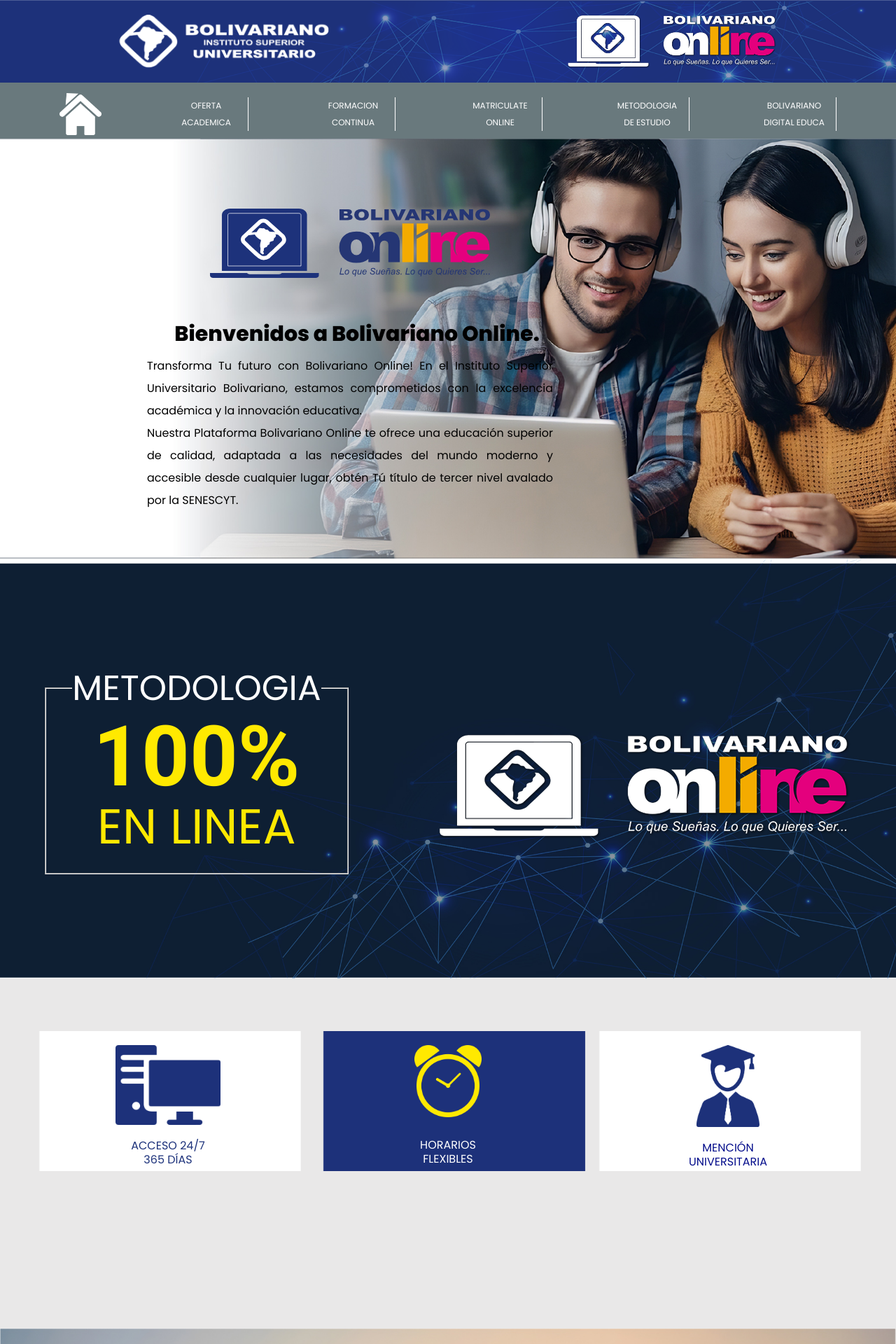
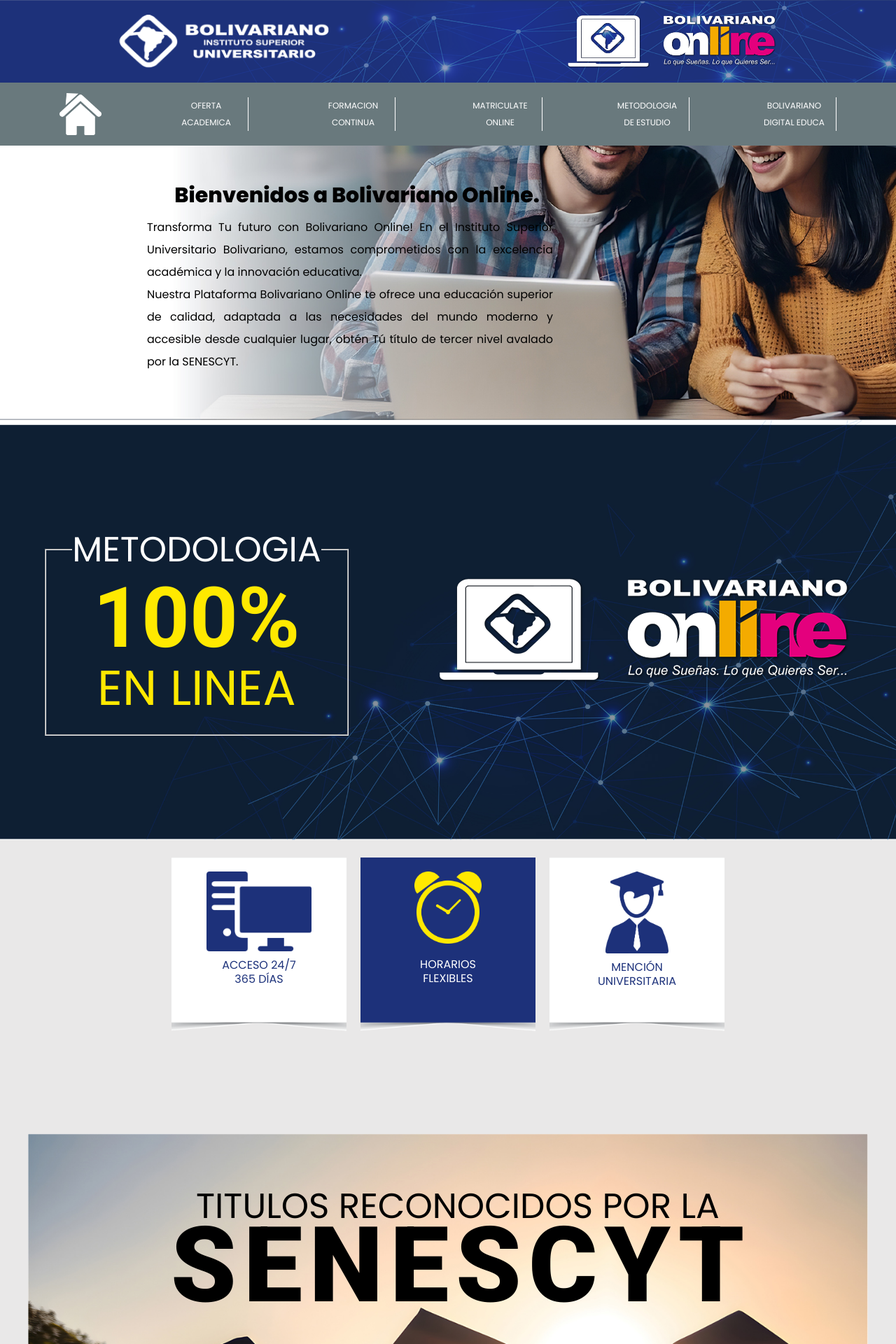
Before and after one commit to raocampo/webonlineIUB, a PHP site: page / in a window 1280 px wide. Shown: the top 1920 px of the page at 70% size. Run offline with PHP 8.4, Linux system fonts and the light colour scheme.

Commit message:
Se realiza unos cambios solicitados y se ajusta el diseño del proyecto

```diff
--- a/css/style.css
+++ b/css/style.css
@@ -110,7 +110,11 @@
   background-repeat: no-repeat;
   background-size: cover;
   background-position: center center;
+  position: fixed;
+  top: 0;
+  width: 100%;
   height: 12rem;
+  z-index: 1000;
   /*margin-bottom: 4.8rem;*/
 }
 @media (min-width: 768px){
@@ -293,7 +297,6 @@
 
   .card-hero img{
     width: 40rem;
-
   }
 }
 
@@ -356,19 +359,9 @@
   margin-top: 5rem;
 }
 
-@media (min-width: 1024px ) {
-
-  .contenido-metodo{
-    display: flex;
-    flex-direction: row;
-    justify-content: space-around;
-    align-items: center;
-  }
-}
-
 @media (min-width: 768px) {
   .metodologia{
-    margin-top: 15rem;
+    margin-top: 5rem;
     font-size: 5rem;
     line-height: 7rem;
     color: #fff;
@@ -383,14 +376,28 @@
     font-size: 7rem;
     color: #FFE900;
   }
+
+}
+
+@media (min-width: 1024px ) {
+
+  .metodologia{
+    margin-top: 15rem;
+    font-size: 5rem;
+    line-height: 7rem;
+    color: #fff;
+  }
+
+  .contenido-metodo{
+    display: flex;
+    flex-direction: row;
+    justify-content: space-around;
+    align-items: center;
+  }
   .carrusel img{
-    margin-top: 20rem;
+    margin-top: 15rem;
   }
 }
-
-
-
-
 
 /*SECCION BOTONES*/
 
@@ -399,7 +406,7 @@
   background-repeat: no-repeat;
   background-size: cover;
   background-position: center center;
-  height: 80rem;
+  height: 63rem;
 }
 .botones img{
   display: block;
@@ -412,10 +419,10 @@
 
 .sub-botones{
   display: flex;
+  flex-direction: column;
   align-items: center;
-  justify-content: center;
   height: 30rem;
-  margin-bottom: 20rem;
+  margin-bottom: 32rem;
 }
 
 .sub-botones img{
@@ -428,20 +435,20 @@
   background-repeat: no-repeat;
   background-size: cover;
   background-position: center center;
-  width: 40rem;
-  height: 20rem;
+  width: 25rem;
+  height: 25rem;
   padding: 2rem;
-  margin-top: 5rem;
+  /*margin-top: 5rem;*/
 }
 .horario{
   background-image: url(../assets/images/fondoBotonAzul.png);
   background-repeat: no-repeat;
   background-size: cover;
   background-position: center center;
-  width: 40rem;
-  height: 20rem;
+  width: 25rem;
+  height: 25rem;
   padding: 2rem;
-  margin-top: 5rem;
+  /*margin-top: 5rem;*/
 }
 
 .acceso p{
@@ -453,20 +460,20 @@
   line-height: 2rem;
 }
 .mencion p{
-  color: #040d8b;
+  color: #1D327B;
   line-height: 2rem;
 }
 .acceso img{
   width: 15rem;
-  margin-bottom: 2rem;
+  margin-bottom: 1rem;
 }
 .horario img{
   width: 9.6rem;
-  margin-bottom: 3rem;
+  margin-bottom: 2rem;
 }
 .mencion img{
   width: 9rem;
-  margin-bottom: 2rem;
+  margin-bottom: 1rem;
 }
 
 .imagen-superpuesta{
@@ -474,20 +481,77 @@
 }
 .imagen-superpuesta p{
   position: absolute;
-  top: 10%;
-  left: 40%;
-  font-size: 2.6rem;
+  top: 5%;
+  left: 20%;
+  font-size: 1.6rem;
 }
 .imagen-superpuesta h4{
   position: absolute;
   top: 10%;
-  left: 39.5%;
-  font-size: 6.8rem;
+  left: 20%;
+  font-size: 3.5rem;
   letter-spacing: 1rem;
 }
 
+
+@media (min-width: 768px){
+  .botones{
+    height: 80rem;
+  }
+
+  .sub-botones{
+    display: flex;
+    flex-direction: row;
+    align-items: center;
+    justify-content: center;
+    margin-bottom: 10rem;
+  }
+
+  .imagen-superpuesta{
+    position: relative;
+  }
+
+  .imagen-superpuesta p{
+    position: absolute;
+    top: 10%;
+    left: 22%;
+    font-size: 3rem;
+  }
+  .imagen-superpuesta h4{
+    position: absolute;
+    top: 10%;
+    left: 20%;
+    font-size: 8rem;
+    letter-spacing: 1rem;
+  }
+}
+
+@media (min-width: 1024px){
+  .sub-botones{
+    display: flex;
+    flex-direction: row;
+    align-items: center;
+    justify-content: center;
+    gap: 2rem;
+    margin-bottom: 12rem;
+  }
+  .imagen-superpuesta p{
+    position: absolute;
+    top: 7%;
+    left: 20%;
+    font-size: 5rem;
+  }
+  .imagen-superpuesta h4{
+    position: absolute;
+    top: 5%;
+    left: 17%;
+    font-size: 15rem;
+    letter-spacing: 1rem;
+  }
+}
+
 footer{
-  margin-top: 65rem;
+  margin-top: 25rem;
   background-color: #004f9e;
   display: flex;
   justify-content: space-evenly;
@@ -502,3 +566,14 @@
   color: #ffe800;
   font-size: 1.5rem;
 }
+
+@media (min-width: 768px){
+  footer{
+    margin-top: 10rem;
+  }
+}
+@media (min-width: 1024px){
+  footer{
+    margin-top: 40rem;
+  }
+}
--- a/index.html
+++ b/index.html
@@ -50,11 +50,11 @@
       <input type="checkbox" id="check" class="menu_checkbox">
       <ul class="menu-mobile-items">
         <li><a href="index.html">Inicio</a></li>
-        <li><a href="quieneSomos.html">Oferta Academica</a></li>
-        <li><a href="servicios.html">Formacion Continua</a></li>
-        <li><a href="blog.html">Matriculate</a></li>
-        <li><a href="propiedades.html">Metdodologia de Estudio</a></li>
-        <li><a href="contactanos.html">Digital Educa</a></li>
+        <li><a href="ofertaAcademica.html">Oferta Academica</a></li>
+        <li><a href="formacionContinua.html">Formacion Continua</a></li>
+        <li><a href="matriculateOnline.html">Matriculate</a></li>
+        <li><a href="metodologiaEstudio.html">Metdodologia de Estudio</a></li>
+        <li><a href="digitalEduca.html">Digital Educa</a></li>
       </ul>
     </div>
 
@@ -124,7 +124,7 @@
 
     </div>
 
-    <div class="imagen-superpuesta">
+    <div class="imagen-superpuesta contenedor">
 
       <img src="assets/images/graduados.JPG" alt="">
       <p class="text-center">TITULOS RECONOCIDOS POR LA</p>
```
Also changed, not shown: digitalEduca.html (+15 -0 lines), formacionContinua.html (+15 -0 lines), matriculateOnline.html (+15 -0 lines), metodologiaEstudio.html (+15 -0 lines), ofertaAcademica.html (+15 -0 lines).
